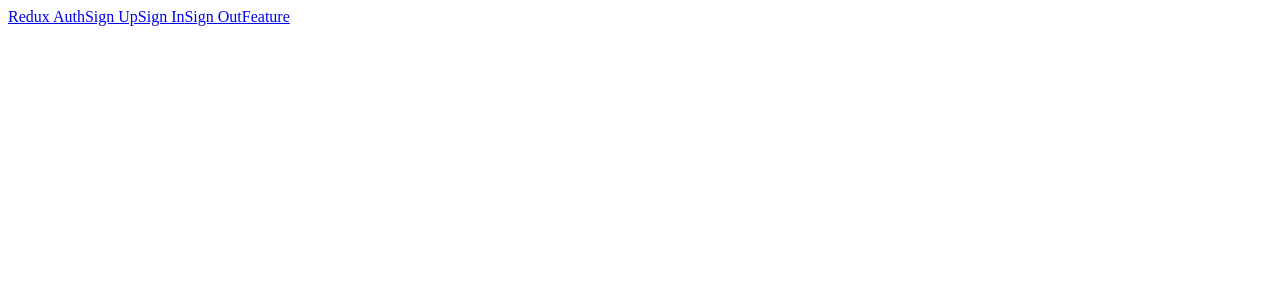
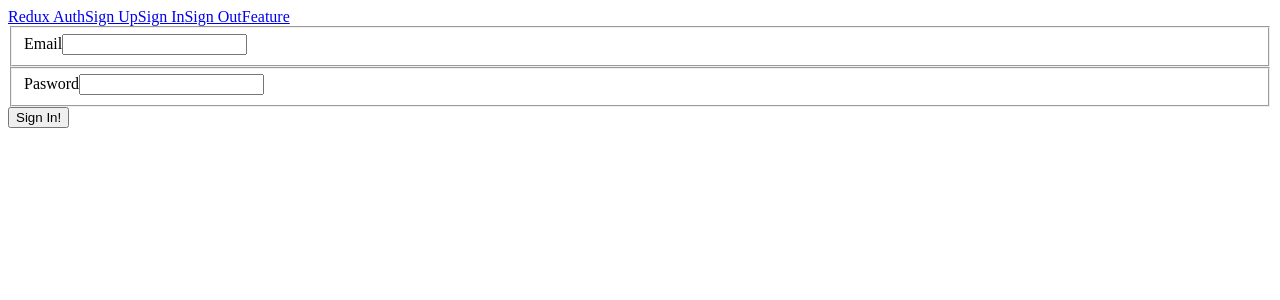
Before and after one commit to mhaji007/AuthClient, a React (Create React App) app in the folder client/: page /Signin in a window 1280 px wide. Shown: the top 300 px of the page. Built offline with nearby package versions, Linux system fonts and the light colour scheme.

Commit message:
Add Signin component

```diff
--- /dev/null
+++ b/client/src/components/auth/Signin.jsx
@@ -0,0 +1,53 @@
+import React, { Component } from 'react';
+import {reduxForm, Field} from 'redux-form';
+import {compose} from 'redux';
+import {connect} from 'react-redux';
+import * as actions from '../../actions';
+
+class Signin extends Component {
+
+    onSubmit = (formProps) => {
+        this.props.signin(formProps, () => {
+            this.props.history.push('/feature')
+        });
+    };
+
+    render() {
+        const {handleSubmit} = this.props;
+        return (
+        <form onSubmit = {handleSubmit(this.onSubmit)}>
+            <fieldset>
+                <label>Email</label>
+                <Field
+                name="email"
+                type="text"
+                component="input"
+                autoComplete="none"
+                />
+            </fieldset>
+            <fieldset>
+                <label>Pasword</label>
+                <Field
+                name="password"
+                type="password"
+                component="input"
+                autoComplete="none"
+                />
+            </fieldset>
+            <div>{this.props.errorMessage}</div>
+            <button>Sign In!</button>
+        </form>
+        );
+    }
+}
+
+function mapStateToProps(state) {
+    return {errorMessage: state.auth.errorMessage}
+}
+
+export default compose(
+
+    connect(mapStateToProps, actions),
+    reduxForm({form:'signin'})
+
+)(Signin);
--- a/client/src/index.js
+++ b/client/src/index.js
@@ -11,6 +11,7 @@
 import Signup from './components/auth/Signup';
 import Feature from './components/Feature';
 import Signout from './components/auth/Signout';
+import Signin from './components/auth/Signin';
 
 const store =createStore(
     reducers,
@@ -28,6 +29,7 @@
         <Route path="/signup" exact component={Signup}></Route>
         <Route path="/feature" exact component={Feature}></Route>
         <Route path="/Signout" exact component={Signout}></Route>
+        <Route path="/Signin" exact component={Signin}></Route>
     </App>
     </BrowserRouter>
     </Provider>
```
